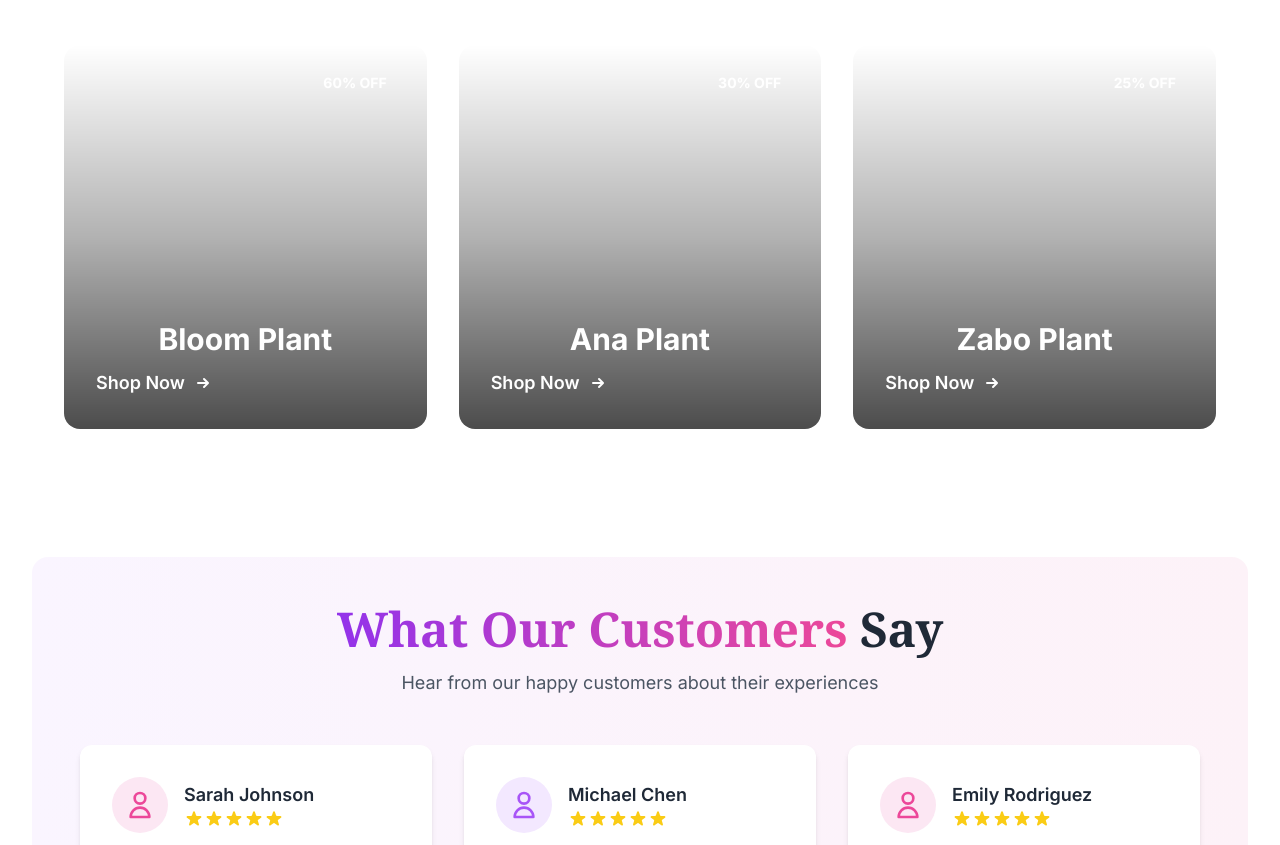
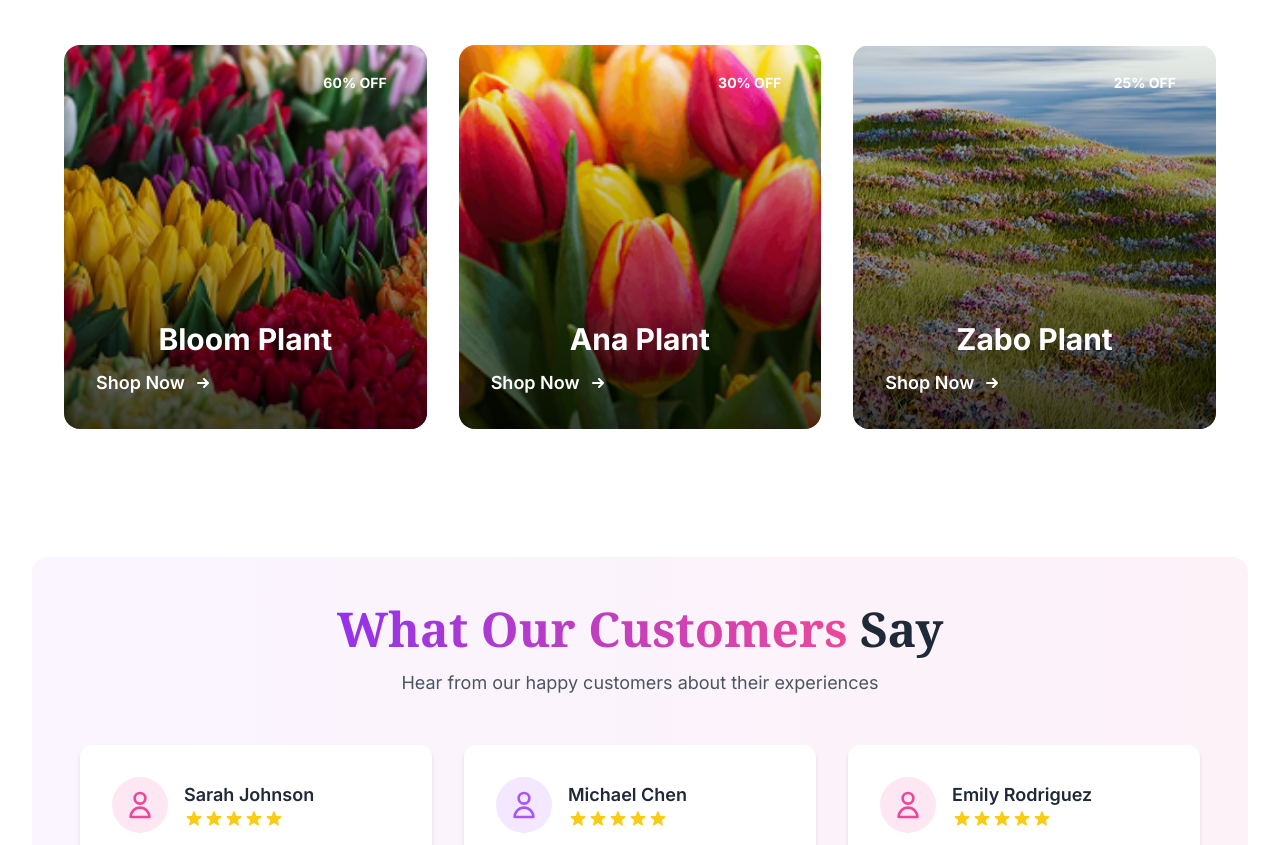
Before and after one commit to CodesWithRakib/flowers-shop, a plain HTML site: page index.html in a window 1280 px wide. Shown: the part 2697-3542 px from the top of the page. Drawn offline with nearby package versions, Linux system fonts and the light colour scheme; the site is published under a folder, as on GitHub Pages, so addresses that start at the root find nothing.

Commit message:
image path updatd

```diff
--- a/index.html
+++ b/index.html
@@ -714,7 +714,7 @@
             class="relative rounded-2xl overflow-hidden h-96 group deal-card"
           >
             <div
-              class="absolute inset-0 bg-[url('/images/deal-bloom.png')] bg-cover bg-center transition-transform duration-500 deal-image"
+              class="absolute inset-0 bg-[url('./images/deal-bloom.png')] bg-cover bg-center transition-transform duration-500 deal-image"
             ></div>
             <div
               class="absolute inset-0 bg-gradient-to-t from-black/70 via-black/30 to-transparent"
@@ -752,7 +752,7 @@
             class="relative rounded-2xl overflow-hidden h-96 group deal-card"
           >
             <div
-              class="absolute inset-0 bg-[url('/images/deal-ana.png')] bg-cover bg-center transition-transform duration-500 deal-image"
+              class="absolute inset-0 bg-[url('./images/deal-ana.png')] bg-cover bg-center transition-transform duration-500 deal-image"
             ></div>
             <div
               class="absolute inset-0 bg-gradient-to-t from-black/70 via-black/30 to-transparent"
@@ -790,7 +790,7 @@
             class="relative rounded-2xl overflow-hidden h-96 group deal-card"
           >
             <div
-              class="absolute inset-0 bg-[url('/images/deal-zabo.png')] bg-cover bg-center transition-transform duration-500 deal-image"
+              class="absolute inset-0 bg-[url('./images/deal-zabo.png')] bg-cover bg-center transition-transform duration-500 deal-image"
             ></div>
             <div
               class="absolute inset-0 bg-gradient-to-t from-black/70 via-black/30 to-transparent"
```
